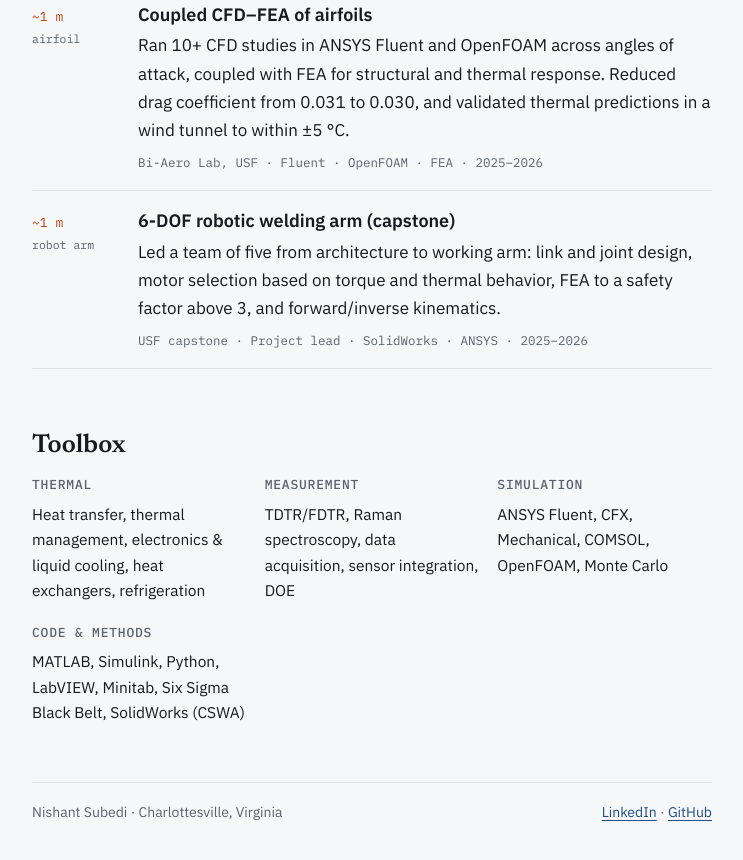
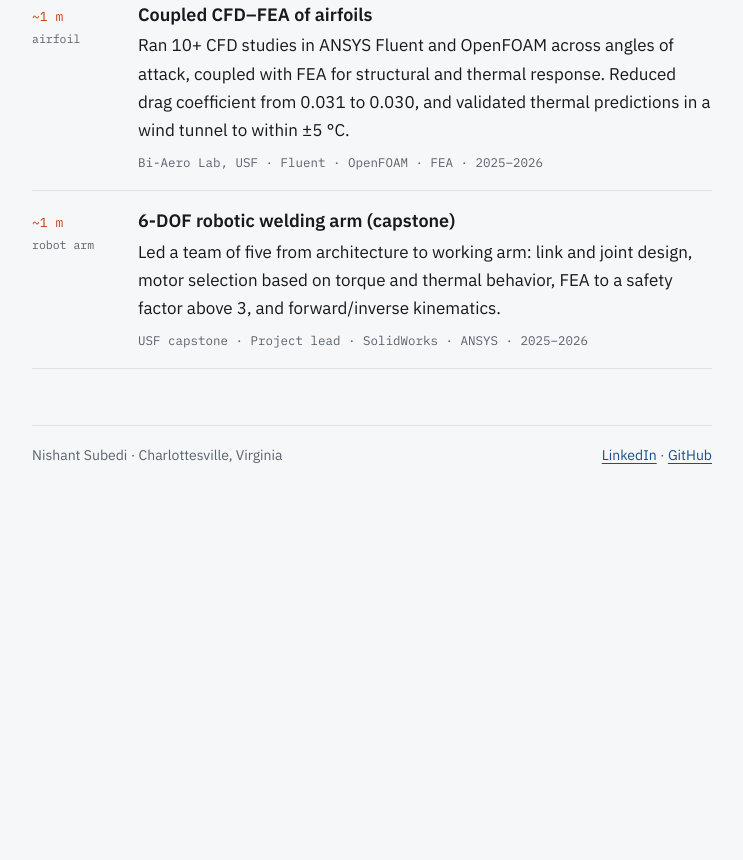
Before and after one commit to Nishant2031/Nishant2031.github.io, a plain HTML site: page index.html in a window 1280 px wide. Shown: the part 3352-4212 px from the top of the page, without its empty margins (268-1011 px from the left). After the commit the page ends 3859 px from the top, so only its background shows below. Drawn offline with Linux system fonts and the light colour scheme.

Commit message:
Remove Toolbox section

```diff
--- a/index.html
+++ b/index.html
@@ -237,16 +237,6 @@ footer{display:flex;flex-wrap:wrap;justify-content:space-between;gap:10px;color:
     </ul>
   </section>
 
-  <section aria-labelledby="skills-h">
-    <h2 id="skills-h">Toolbox</h2>
-    <div class="skills">
-      <div><h3>Thermal</h3><p>Heat transfer, thermal management, electronics &amp; liquid cooling, heat exchangers, refrigeration</p></div>
-      <div><h3>Measurement</h3><p>TDTR/FDTR, Raman spectroscopy, data acquisition, sensor integration, DOE</p></div>
-      <div><h3>Simulation</h3><p>ANSYS Fluent, CFX, Mechanical, COMSOL, OpenFOAM, Monte Carlo</p></div>
-      <div><h3>Code &amp; methods</h3><p>MATLAB, Simulink, Python, LabVIEW, Minitab, Six Sigma Black Belt, SolidWorks (CSWA)</p></div>
-    </div>
-  </section>
-
   <footer>
     <span>Nishant Subedi · Charlottesville, Virginia</span>
     <span><a href="https://www.linkedin.com/in/nishant2031">LinkedIn</a> · <a href="https://github.com/Nishant2031">GitHub</a></span>
```
